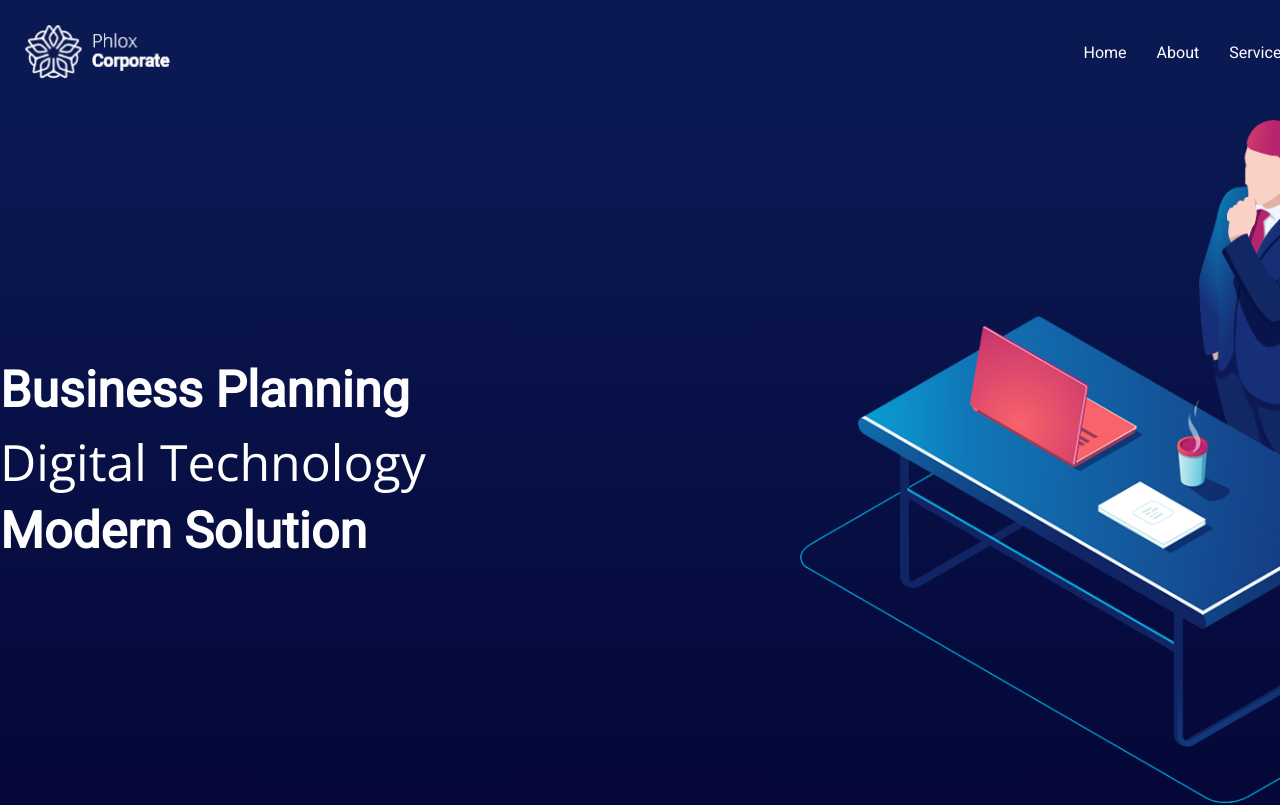
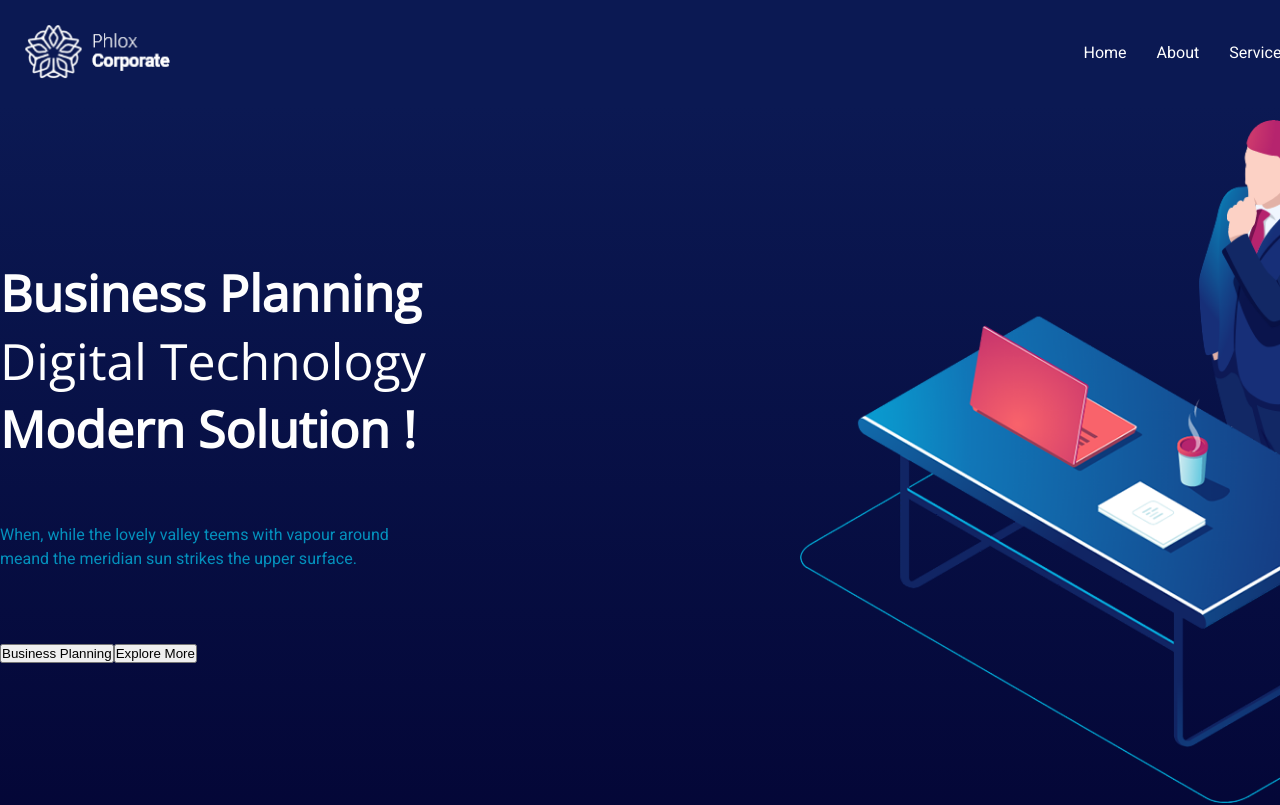
Before and after one commit to CaldatoLuca/proj-html-vuejs, a Vue app: page / in a window 1280 px wide. Shown: the top 805 px of the page. Built offline with nearby package versions, Linux system fonts and the light colour scheme.

Commit message:
feat: jumbotron

```diff
--- a/src/assets/scss/partials/typho.scss
+++ b/src/assets/scss/partials/typho.scss
@@ -1,9 +1,12 @@
 body {
   font-family: "Heebo";
 }
-
 h1,
-.title {
+h2,
+h3 {
+  font-family: "Open Sans";
+}
+h1 {
   font-size: 50px;
 }
 h2 {
--- a/src/assets/scss/partials/utility.scss
+++ b/src/assets/scss/partials/utility.scss
@@ -18,6 +18,9 @@
 }
 .fw-b {
   font-weight: bold;
+}
+.fw-n {
+  font-weight: normal;
 }
 .grey {
   color: $grey;
--- /dev/null
+++ b/src/components/CommonTitleTextBtns.vue
@@ -0,0 +1,27 @@
+<script>
+export default {
+  props: ["text"],
+};
+</script>
+
+<template>
+  <!-- title -->
+  <div class="title text-white">
+    <h1>
+      {{ text.title1 }}
+      <span class="fw-n">{{ text.title2 }}</span>
+      {{ text.title3 }}
+    </h1>
+  </div>
+
+  <!-- blue text -->
+  <div class="text-blue">
+    {{ text.textBlue }}
+  </div>
+
+  <!-- buttons -->
+  <div class="buttons">
+    <button>{{ text.title1 }}</button>
+    <button>Explore More</button>
+  </div>
+</template>
--- a/src/components/MainJumbo.vue
+++ b/src/components/MainJumbo.vue
@@ -1,5 +1,23 @@
 <script>
-export default {};
+import CommonTitleTextBtns from "./CommonTitleTextBtns.vue";
+export default {
+  data() {
+    return {
+      commonTitleTextBts: {
+        title1: "Business Planning",
+        title2: "Digital Technology",
+        title3: "Modern Solution !",
+        textBlue:
+          " When, while the lovely valley teems with vapour around meand the meridian sun strikes the upper surface.",
+        btn1: "Try Now",
+        btn2: "Explore More",
+      },
+    };
+  },
+  components: {
+    CommonTitleTextBtns,
+  },
+};
 </script>
 
 <template>
@@ -8,11 +26,7 @@ export default {};
     <div class="container flex justify-content-between align-items-center">
       <!-- *left part -->
       <div class="left-jumbo">
-        <div class="title text-white">
-          <div class="fw-b">Business Planning</div>
-          <div class="open-sans">Digital Technology</div>
-          <div class="fw-b">Modern Solution</div>
-        </div>
+        <CommonTitleTextBtns :text="commonTitleTextBts" />
       </div>
 
       <!-- *right part image -->
@@ -21,7 +35,6 @@ export default {};
       </div>
     </div>
   </section>
-  <h1>ciao</h1>
 </template>
 
 <style scoped lang="scss">
@@ -30,7 +43,13 @@ export default {};
   padding: 15px 0 190px 0;
   background: linear-gradient(0deg, $bg-blue-dark 0%, $bg-blue-light 100%);
   .left-jumbo {
-    width: 30%;
+    width: 27%;
+    :deep(.title) {
+      margin-bottom: 60px;
+    }
+    :deep(.text-blue) {
+      margin-bottom: 70px;
+    }
   }
   .right-jumbo {
     width: 50%;
```
